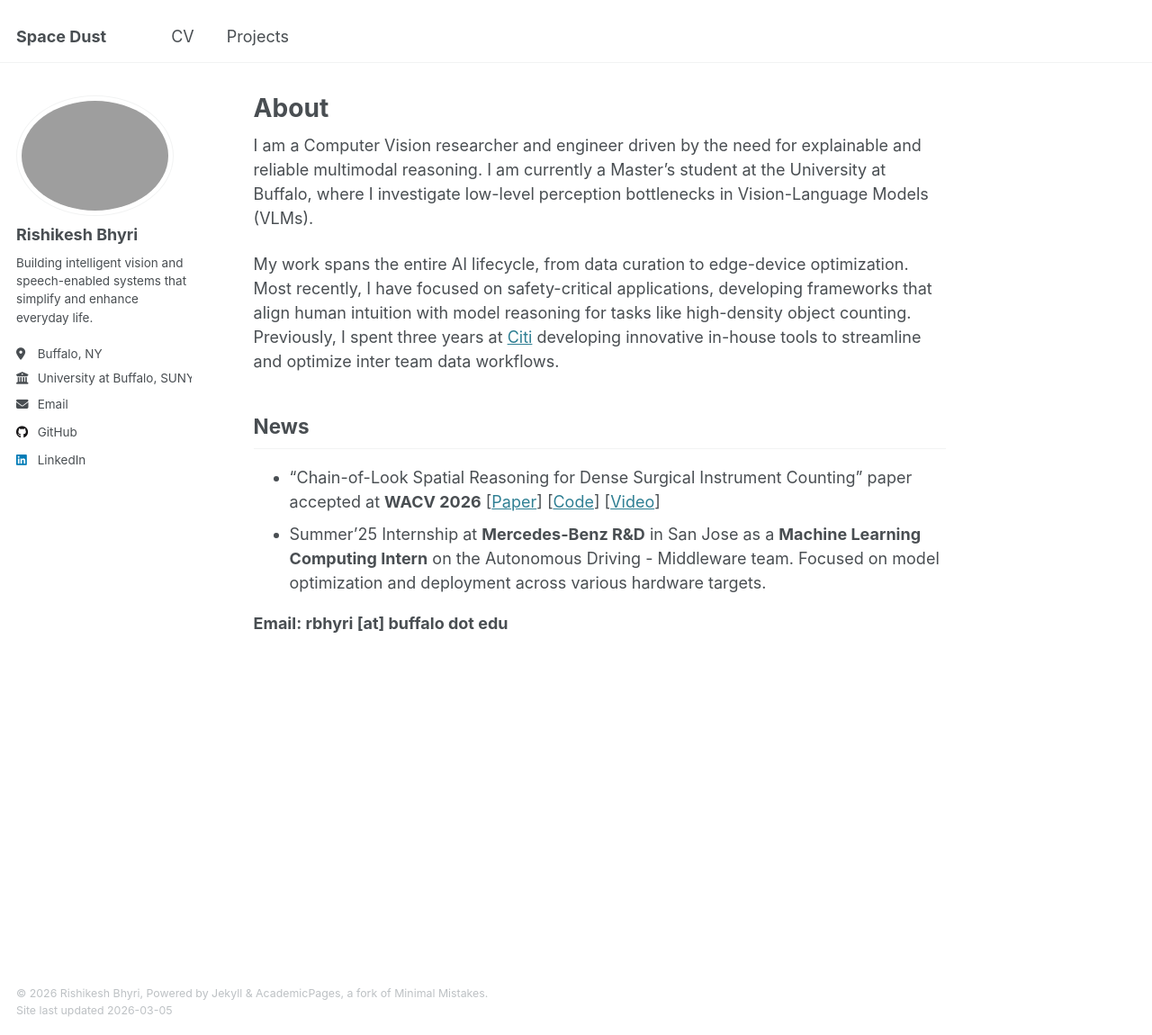
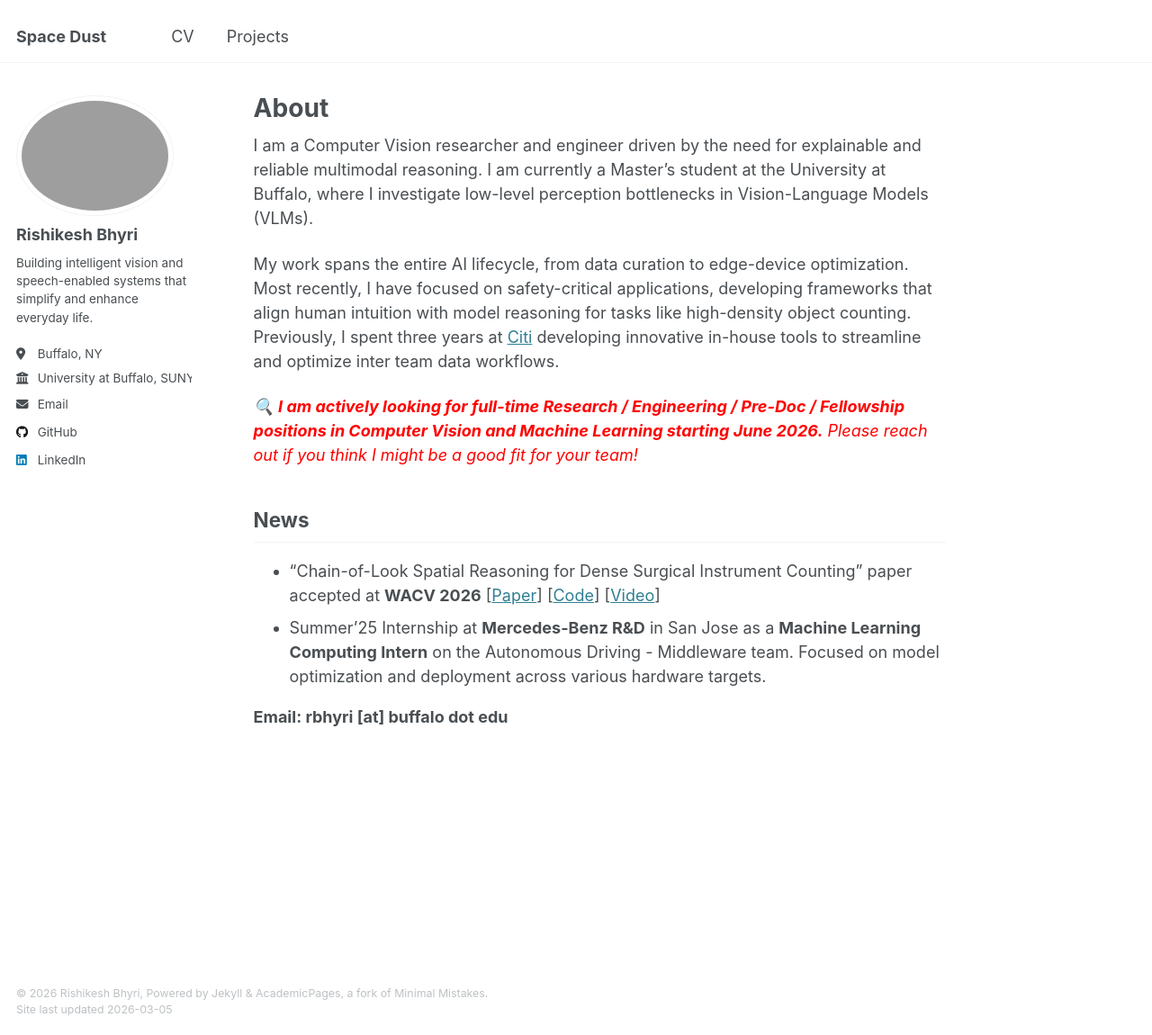
Before and after one commit to rishi1134/rishi1134.github.io, a Jekyll site: the page built from _pages/about.md, in a window 1280 px wide and 1150 px high. Shown: the whole window at 90% size. Built offline with Jekyll 4.4.1, drawn with Linux system fonts in a browser that asks for light colours.

Commit message:
update notice

```diff
--- a/_pages/about.md
+++ b/_pages/about.md
@@ -15,6 +15,10 @@ I am a Computer Vision researcher and engineer driven by the need for explainabl
 
 My work spans the entire AI lifecycle, from data curation to edge-device optimization. Most recently, I have focused on safety-critical applications, developing frameworks that align human intuition with model reasoning for tasks like high-density object counting. Previously, I spent three years at [Citi](https://www.citi.com/) developing innovative in-house tools to streamline and optimize inter team data workflows.
 
+<p style="color: red; font-style: italic;">
+🔍 <b>I am actively looking for full-time Research / Engineering / Pre-Doc / Fellowship positions in Computer Vision and Machine Learning starting June 2026.</b> Please reach out if you think I might be a good fit for your team!
+</p>
+
 ## News
 
 - "Chain-of-Look Spatial Reasoning for Dense Surgical Instrument Counting" paper accepted at **WACV 2026** [[Paper](https://openaccess.thecvf.com/content/WACV2026/html/Bhyri_Chain-of-Look_Spatial_Reasoning_for_Dense_Surgical_Instrument_Counting_WACV_2026_paper.html)] [[Code](https://github.com/rishi1134/CoLSR)] [[Video](https://youtu.be/L23A99SjE4w)]
```
